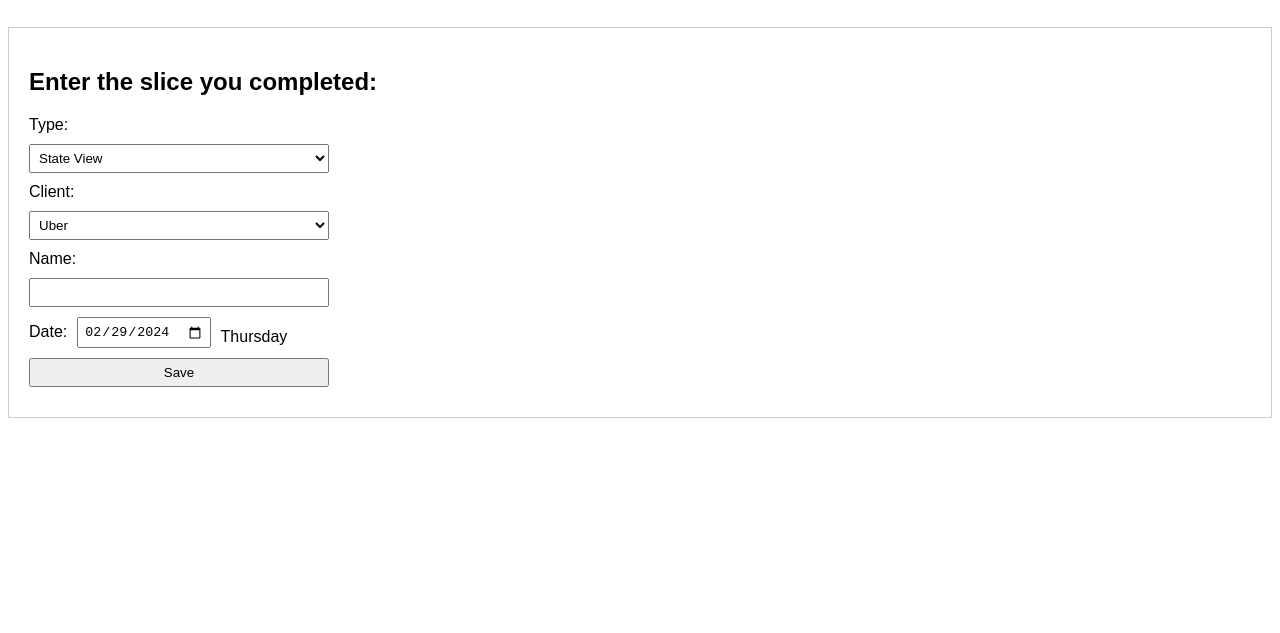
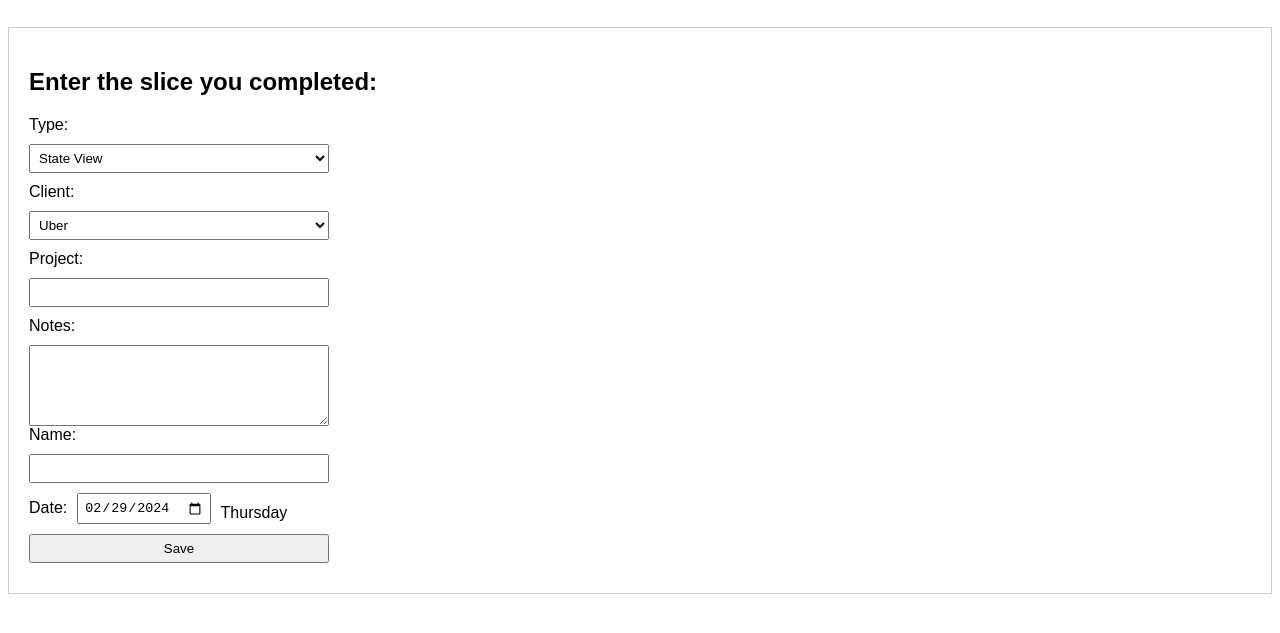
Before and after one commit to event-modeling/slice-company, a plain HTML site: page work-entry.html in a window 1280 px wide. Shown: the part 115-748 px from the top of the page. Drawn offline with Linux system fonts and the light colour scheme.

Commit message:
added project specification

```diff
--- a/work-entry.html
+++ b/work-entry.html
@@ -70,6 +70,10 @@
                 <option value="fedex">FedEx</option>
                 <option value="spotify">Spotify</option>
             </select>
+            <label for="projectInput">Project:</label>
+            <input type="text" id="projectInput" name="projectInput">
+            <label for="notes">Notes:</label>
+            <textarea id="notes" name="notes" rows="5" cols="50"></textarea>
             <label for="name">Name:</label>
             <input type="text" id="name" name="name">
             <div style="display: flex; align-items: center;">
```
